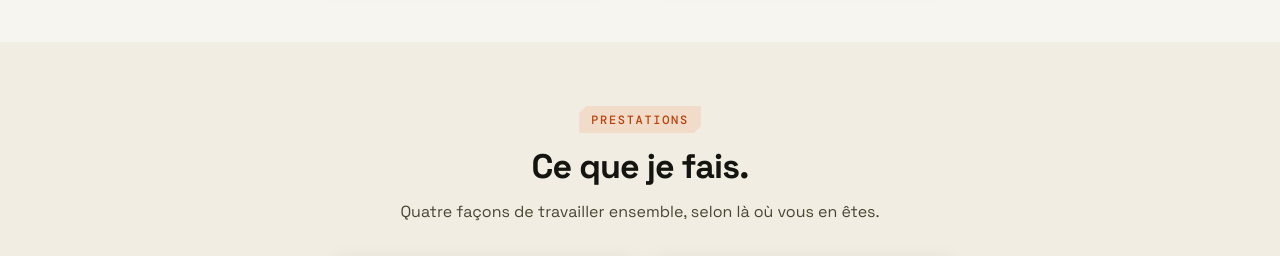
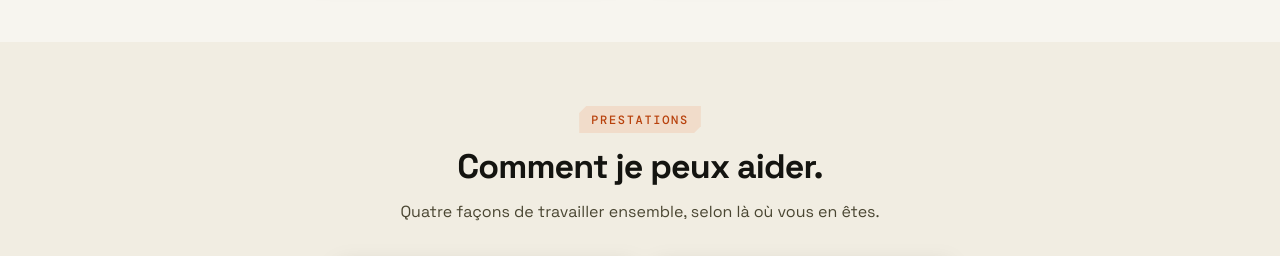
Before and after one commit to KinoFool/nmary, a plain HTML site: page contact/index.html in a window 1280 px wide. Shown: the part 709-965 px from the top of the page. Drawn offline with Linux system fonts and the light colour scheme.

Commit message:
fix: change Prestations header

```diff
--- a/contact/index.html
+++ b/contact/index.html
@@ -88,7 +88,7 @@
       <div class="band-inner">
         <div class="sec-head">
           <span class="sec-pill">Prestations</span>
-          <h2 class="sec-title">Ce que je fais.</h2>
+          <h2 class="sec-title">Comment je peux aider.</h2>
           <p class="sec-lead">Quatre façons de travailler ensemble, selon là où vous en êtes.</p>
         </div>
         <div class="presta-more presta-more-4">
```
